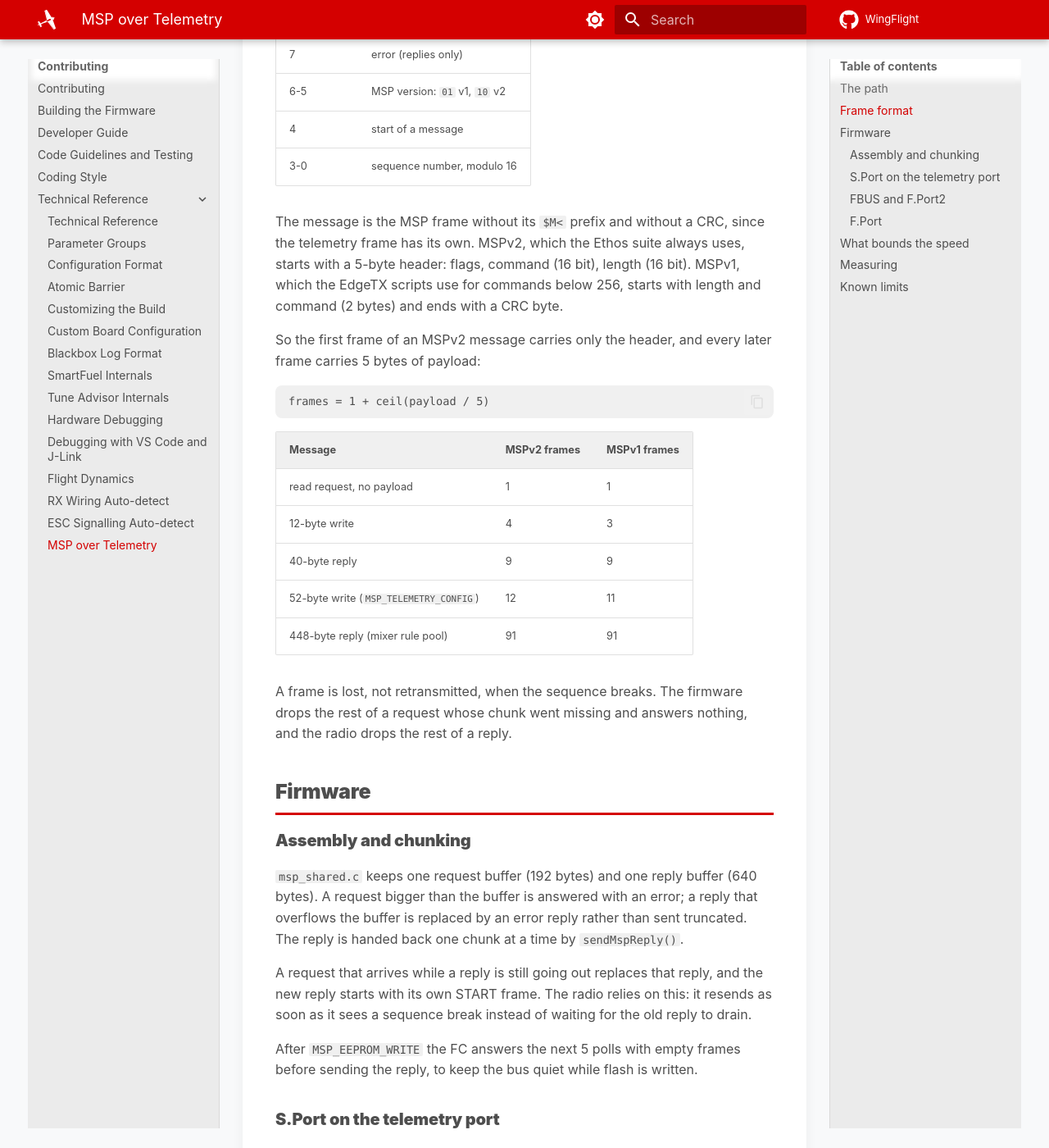
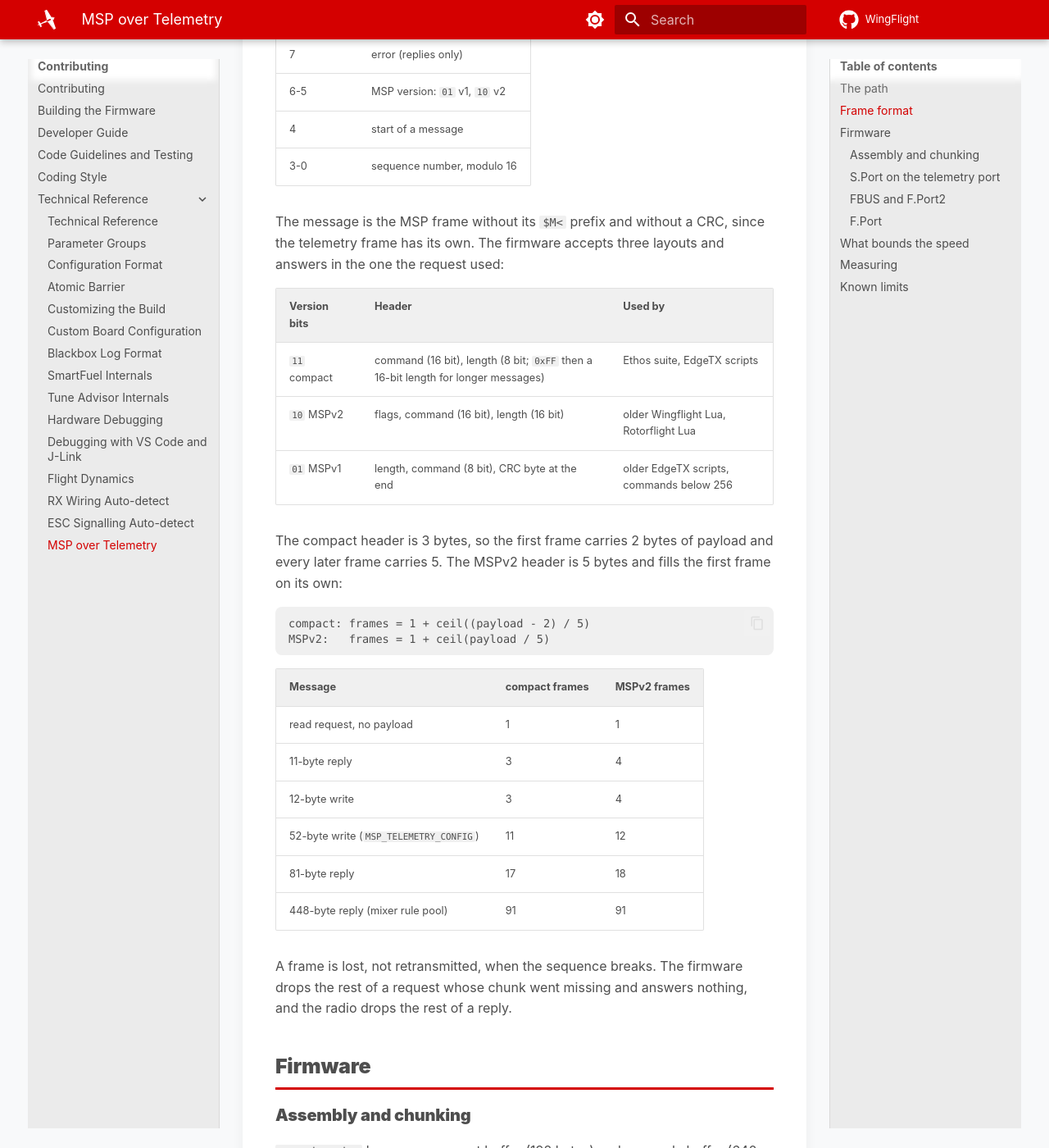
Before and after one commit to WingFlight/wingflight-docs, an MkDocs documentation site: the page built from docs/contributing/tech/msp-over-telemetry.md, in a window 1280 px wide and 1400 px high, scrolled down 1243 px. Shown: the whole window at 82% size. Built offline with MkDocs 1.6.1 and Material for MkDocs 9.7.7, drawn with Linux system fonts in a browser that asks for light colours; some of the changed text lies outside the part shown.

Commit message:
Document the compact telemetry framing and the measured FBUS uplink limit
Co-Authored-By: Claude Fable 5.1 <noreply@anthropic.com>

````diff
--- a/docs/contributing/tech/msp-over-telemetry.md
+++ b/docs/contributing/tech/msp-over-telemetry.md
@@ -36,23 +36,29 @@ A FrSky frame carries 6 bytes of MSP: a status byte and 5 bytes of message. The
 | 3-0 | sequence number, modulo 16 |
 
 The message is the MSP frame without its `$M<` prefix and without a CRC, since the telemetry frame has
-its own. MSPv2, which the Ethos suite always uses, starts with a 5-byte header: flags, command (16 bit),
-length (16 bit). MSPv1, which the EdgeTX scripts use for commands below 256, starts with length and
-command (2 bytes) and ends with a CRC byte.
+its own. The firmware accepts three layouts and answers in the one the request used:
 
-So the first frame of an MSPv2 message carries only the header, and every later frame carries 5 bytes
-of payload:
+| Version bits | Header | Used by |
+| --- | --- | --- |
+| `11` compact | command (16 bit), length (8 bit; `0xFF` then a 16-bit length for longer messages) | Ethos suite, EdgeTX scripts |
+| `10` MSPv2 | flags, command (16 bit), length (16 bit) | older Wingflight Lua, Rotorflight Lua |
+| `01` MSPv1 | length, command (8 bit), CRC byte at the end | older EdgeTX scripts, commands below 256 |
+
+The compact header is 3 bytes, so the first frame carries 2 bytes of payload and every later frame
+carries 5. The MSPv2 header is 5 bytes and fills the first frame on its own:
 
 ```
-frames = 1 + ceil(payload / 5)
+compact: frames = 1 + ceil((payload - 2) / 5)
+MSPv2:   frames = 1 + ceil(payload / 5)
 ```
 
-| Message | MSPv2 frames | MSPv1 frames |
+| Message | compact frames | MSPv2 frames |
 | --- | --- | --- |
 | read request, no payload | 1 | 1 |
-| 12-byte write | 4 | 3 |
-| 40-byte reply | 9 | 9 |
-| 52-byte write (`MSP_TELEMETRY_CONFIG`) | 12 | 11 |
+| 11-byte reply | 3 | 4 |
+| 12-byte write | 3 | 4 |
+| 52-byte write (`MSP_TELEMETRY_CONFIG`) | 11 | 12 |
+| 81-byte reply | 17 | 18 |
 | 448-byte reply (mixer rule pool) | 91 | 91 |
 
 A frame is lost, not retransmitted, when the sequence breaks. The firmware drops the rest of a request
@@ -159,8 +165,10 @@ link from frames lost to a full queue on the radio.
 
 ## Known limits
 
-- The first MSPv2 frame in each direction carries no payload. A header of 2 or 3 bytes would save one
-  frame on most messages, but both Lua suites and the firmware would need to change together.
+- The link, not the bus, sets the rate. Measured on an FBUS receiver, the receiver polls `0x1B` and
+  `0x0D` every 21 ms each but turns 30 to 40% of the polls into null polls while a reply streams,
+  because its RF uplink to the radio moves about one frame per 30 ms. Answering more polls on the FC
+  therefore gains nothing; fewer frames per message is the only lever on the firmware side.
 - A request chunk lost on the way to the FC is never acknowledged; the radio only finds out when its
   retry window expires.
 - A reply bigger than 640 bytes cannot be sent at all; the FC answers with an error.
````
